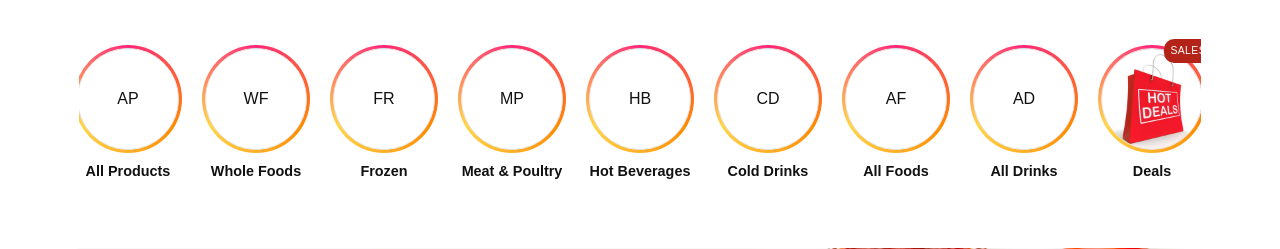
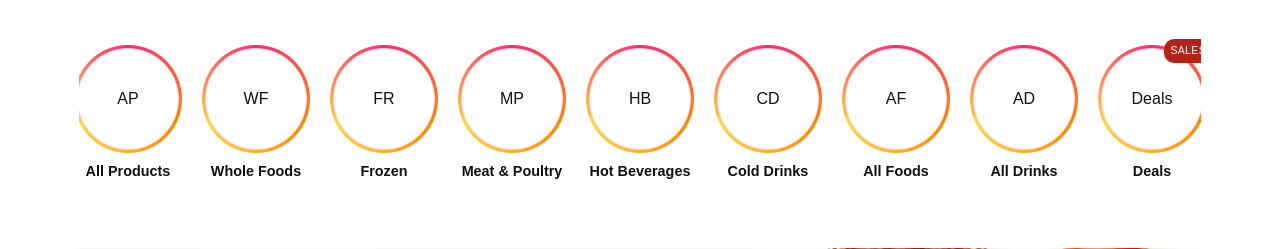
Before and after one commit to RobertJLewis/project_four, a Django app: template home/templates/home/index.html in a window 1280 px wide. Shown: the part 111-360 px from the top of the page. Run offline with Django 4.2, Linux system fonts and the light colour scheme; data comes from the database, SQL or seed files in the repository; tables that the repository leaves empty hold one stand-in row (values such as "Sample post"); the template is opened without the code that fills it: values that come from a table or form of the project are taken from there, most other values are stand-ins (such as "Sample title", 1, 10 or a date in 2020); grey boxes marked "Sample" are stand-in pictures; some libraries are stand-ins or nearby versions; some web fonts are replaced.

Commit message:
change deals image and replacing with product

```diff
--- a/home/templates/home/index.html
+++ b/home/templates/home/index.html
@@ -753,7 +753,7 @@
                                 {% elif product and product.image_url %}
                                 <img src="{{ product.image_url }}" alt="{{ product.name }}">
                                 {% else %}
-                                <img src="{% static 'images/deals_image.jpg' %}" alt="Deals">
+                                <span>Deals</span>
                                 {% endif %}
                             {% endwith %}
                         </span>
```
Also changed, not shown: static/images/deals_image.jpg (deleted).
